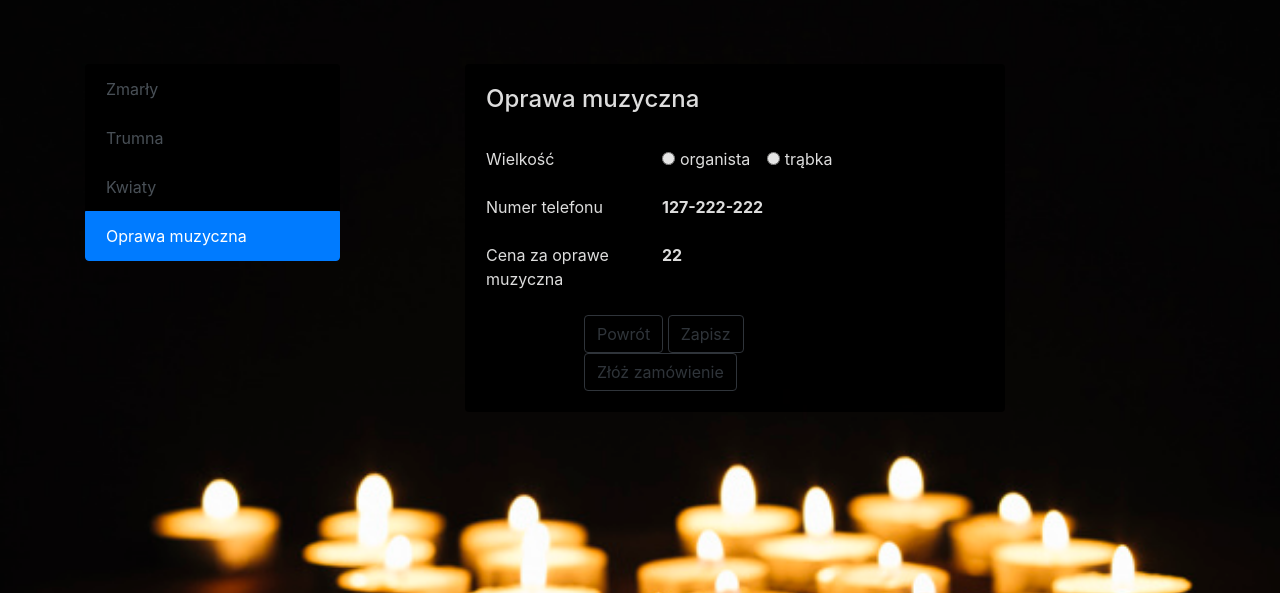
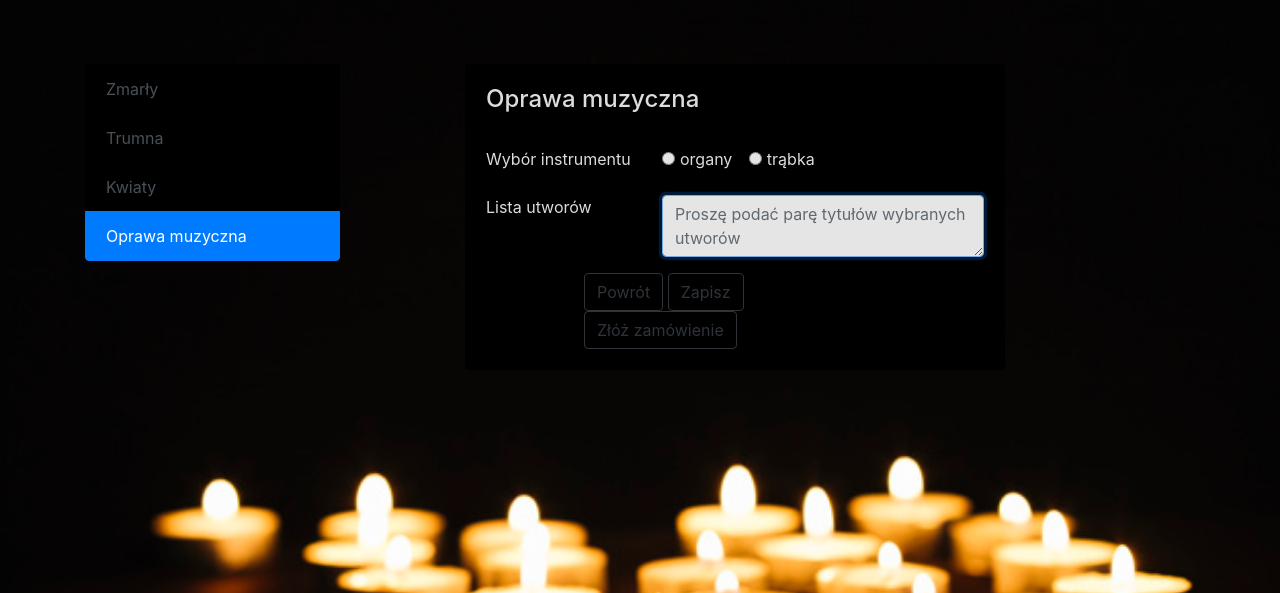
Before and after one commit to Alice198/Zastosowanie-informatyki-w-gospodarstwie, a Django app: page /zloz_zamownie_muzyk/ in a window 1280 px wide. Shown: the part 56-649 px from the top of the page. Run offline with Django 3.2, Linux system fonts and the light colour scheme; the visitor is signed in with stand-in values (Sample User, id 1); some libraries are stand-ins or nearby versions.

Commit message:
Fixes to flowers and music

```diff
--- a/main/forms.py
+++ b/main/forms.py
@@ -27,15 +27,15 @@ class CoffinForm(forms.ModelForm):
 class FlowerForm(forms.ModelForm):
     class Meta:
         model = Flowers
-        fields = ['description', 'size', 'color', 'count', 'price']
-        labels = {'description': '', 'size': '', 'color': '', 'count': '', 'price': ''}
+        fields = ['description', 'size', 'color', 'count']
+        labels = {'description': '', 'size': '', 'color': '', 'count': '', }
 
 
 class MusicForm(forms.ModelForm):
     class Meta:
         model = Music
-        fields = ['msc_type', 'telephone_num', 'price']
-        labels = {'msc_type': '', 'telephone_num': '', 'price': ''}
+        fields = ['msc_type', 'songs']
+        labels = {'msc_type': '', 'songs': ''}
 
 
 # TODO: how to make order form
--- a/main/models.py
+++ b/main/models.py
@@ -61,7 +61,7 @@ class Flowers(models.Model):
     color = models.CharField(max_length=2, choices=FLOWERS_COLOR)
     count = models.IntegerField()
     description = models.CharField(max_length=200)
-    price = models.DecimalField(decimal_places=2, max_digits=4)
+    # price = models.DecimalField(decimal_places=2, max_digits=4)
     user = models.ForeignKey(User, on_delete=models.PROTECT, null=True, blank=True)
 
     def __str__(self):
@@ -73,13 +73,14 @@ class Music(models.Model):
     """Information about music"""
 
     msc_type = models.CharField(max_length=1, choices=MUSIC_TYPE)
-    telephone_num = models.DecimalField(max_digits=9, decimal_places=0)
-    price = models.DecimalField(decimal_places=2, max_digits=4)
+    songs = models.TextField()
+    # telephone_num = models.DecimalField(max_digits=9, decimal_places=0)
+    # price = models.DecimalField(decimal_places=2, max_digits=4)
     user = models.ForeignKey(User, on_delete=models.PROTECT, null=True, blank=True)
 
     def __str__(self):
         """Returns model as string"""
-        return self.telephone_num
+        return self.songs
 
 
 class Order(models.Model):
--- a/main/views.py
+++ b/main/views.py
@@ -10,7 +10,7 @@ from django.shortcuts import render, redirect
 from django.urls import reverse
 
 from .models import Order, Died, Coffin, Flowers, Music
-from .forms import DiedForm, CoffinForm, FlowerForm, UserCreationForm
+from .forms import DiedForm, CoffinForm, FlowerForm, UserCreationForm, MusicForm
 
 
 def home(request):
@@ -50,7 +50,7 @@ def submit_order(request):
             new_form = form.save(commit=False)
             new_form.user = User.objects.get(id=request.user.id)
             new_form.save()
-            return render(request, 'submit_order_appearance.html')
+            return render(request, 'submit_order_coffin.html')
 
     context = {'formErrors': form.errors}
     return render(request, 'submit_order.html', context)
@@ -88,7 +88,6 @@ def submit_order_coffin(request):
     return render(request, 'submit_order_coffin.html', context)
 
 
-# TODO: naprawic formularz jw
 @login_required
 def submit_order_flower(request):
     """Add information about flowers"""
@@ -104,20 +103,20 @@ def submit_order_flower(request):
     context = {'formErrors': form.errors}
     return render(request, 'submit_order_flower.html', context)
 
-# TODO: naprawic formularz jw
+
 @login_required
 def submit_order_music(request):
     """Add information about music"""
     if request.method != 'POST':
-        form = FlowerForm()
+        form = MusicForm()
     else:
-        form = FlowerForm(request.POST)
+        form = MusicForm(request.POST)
         if form.is_valid():
             new_form = form.save(commit=False)
-            new_form.owner = request.user
+            new_form.user = User.objects.get(id=request.user.id)
             new_form.save()
-            return render(request, 'home.html')
-    context = {'form': form}
+            return render(request, 'submit_order_summary.html')
+    context = {'formErrors': form.errors}
     return render(request, 'submit_order_music.html', context)
 
 
@@ -146,12 +145,12 @@ def submit_order_summary(request):
         pass
         # TODO: tworzenie obiektu order, to jest akcja klikniecia przycusku Potwierdź w podsumowaniu zamówienia
         # Obiekt order ma zawierać wszystkie wyżej pola
-        # Order.objects.create(
-        #     died=died_query,
-        #     coffin=coffin_query,
-        #     music=music_query,
-        #     flowers=flowers_query,
-        #     user=User.objects.get(id=request.user.id),
+        Order.objects.create(
+            died=died_query,
+            coffin=coffin_query,
+            music=music_query,
+            flowers=flowers_query,
+            user=User.objects.get(id=request.user.id),)
         #     # costs=total_price
         # )
     context = {
--- a/templates/submit_order_music.html
+++ b/templates/submit_order_music.html
@@ -26,48 +26,68 @@
                             </div>
                       </div>
                         <div class="row-md-6">
-                            <form>
+                            <form action="{% url 'Submit order music' %}" method="post">
+                                {% csrf_token %}
                                 <div class="form-group row">
                                     <div class="col-4">
-                                        <label for="">Wielkość</label>
+                                        <label for="id_msc_type">Wybór instrumentu</label>
                                     </div>
-                                    <div class="col-8">
-                                        <form action="" autocomplete="off">
+                                    <div class="col-8" id="id_msc_type">
+                                        <!--<form action="" autocomplete="off">-->
                                             <div class="form-check form-check-inline">
-                                                <input class="form-check-input" type="radio" name="inlineRadioOptions" id="inlineRadio1" value="option1">
-                                                <label class="form-check-label" for="inlineRadio1">organista</label>
+                                                <input class="form-check-input" type="radio" name="msc_type" id="inlineRadio1" value="O">
+                                                <label class="form-check-label" for="inlineRadio1">organy</label>
                                             </div>
                                             <div class="form-check form-check-inline">
-                                                <input class="form-check-input" type="radio" name="inlineRadioOptions" id="inlineRadio2" value="option2">
+                                                <input class="form-check-input" type="radio" name="msc_type" id="inlineRadio2" value="T">
                                                 <label class="form-check-label" for="inlineRadio2">trąbka</label>
                                             </div>
-                                        </form>
+                                        <!--</form>-->
+                                        {% if formErrors.msc_type %}
+                                            <p style="color: red;">
+                                                To pole jest wymagane
+                                            </p>
+                                        {% endif %}
                                     </div>
                                 </div>
 
                                 <div class="form-group row">
                                     <div class="col-4">
-                                        <label for="">Numer telefonu</label>
+                                        <label for="id_songs">Lista utworów</label>
                                     </div>
                                     <div class="col-8">
-                                      <span class="custom-control-description"><b>127-222-222</b></span>
+                                        <textarea type="text" name="songs" placeholder="Proszę podać parę tytułów wybranych utworów" class="form-control"
+                                                  id="id_songs" autofocus=""></textarea>
+                                        {% if formErrors.songs %}
+                                            <p style="color: red;">
+                                                To pole jest wymagane
+                                            </p>
+                                        {% endif %}
                                     </div>
                                 </div>
+                                <!--<div class="form-group row">-->
+                                    <!--<div class="col-4">-->
+                                        <!--<label for="">Numer telefonu</label>-->
+                                    <!--</div>-->
+                                    <!--<div class="col-8">-->
+                                      <!--<span class="custom-control-description"><b>127-222-222</b></span>-->
+                                    <!--</div>-->
+                                <!--</div>-->
 
-                                <div class="form-group row">
-                                    <div class="col-4">
-                                        <label for="">Cena za oprawe muzyczna</label>
-                                    </div>
-                                    <div class="col-8">
-                                      <span class="custom-control-description"><b>22</b></span>
-                                    </div>
-                                </div>
-                            </form>
+                                <!--<div class="form-group row">-->
+                                    <!--<div class="col-4">-->
+                                        <!--<label for="">Cena za oprawe muzyczna</label>-->
+                                    <!--</div>-->
+                                    <!--<div class="col-8">-->
+                                      <!--<span class="custom-control-description"><b>22</b></span>-->
+                                    <!--</div>-->
+                                <!--</div>-->
+
                           <div class="offset-2 col-8">
                               <a href="{% url 'Submit order flowers' %}"  class="btn btn-outline-dark" role="button" aria-disabled="true">Powrót</a>
-                              <button class="btn btn-outline-dark">Zapisz</button>
+                              <input type="submit" value="Zapisz" class="btn btn-outline-dark" />
                               <a href="{% url 'Summary submit order' %}"  class="btn btn-outline-dark" role="button" aria-disabled="true">Złóż zamówienie</a>
-                          </div>
+                          </div></form>
                         </div>
                         </div>
                     </div>
```
Also changed, not shown: templates/submit_order_flower.html (+15 -16 lines), templates/submit_order_summary.html (+17 -16 lines), main/migrations/0008_auto_20190505_2134.py (added), main/migrations/0009_auto_20190505_2225.py (added).
